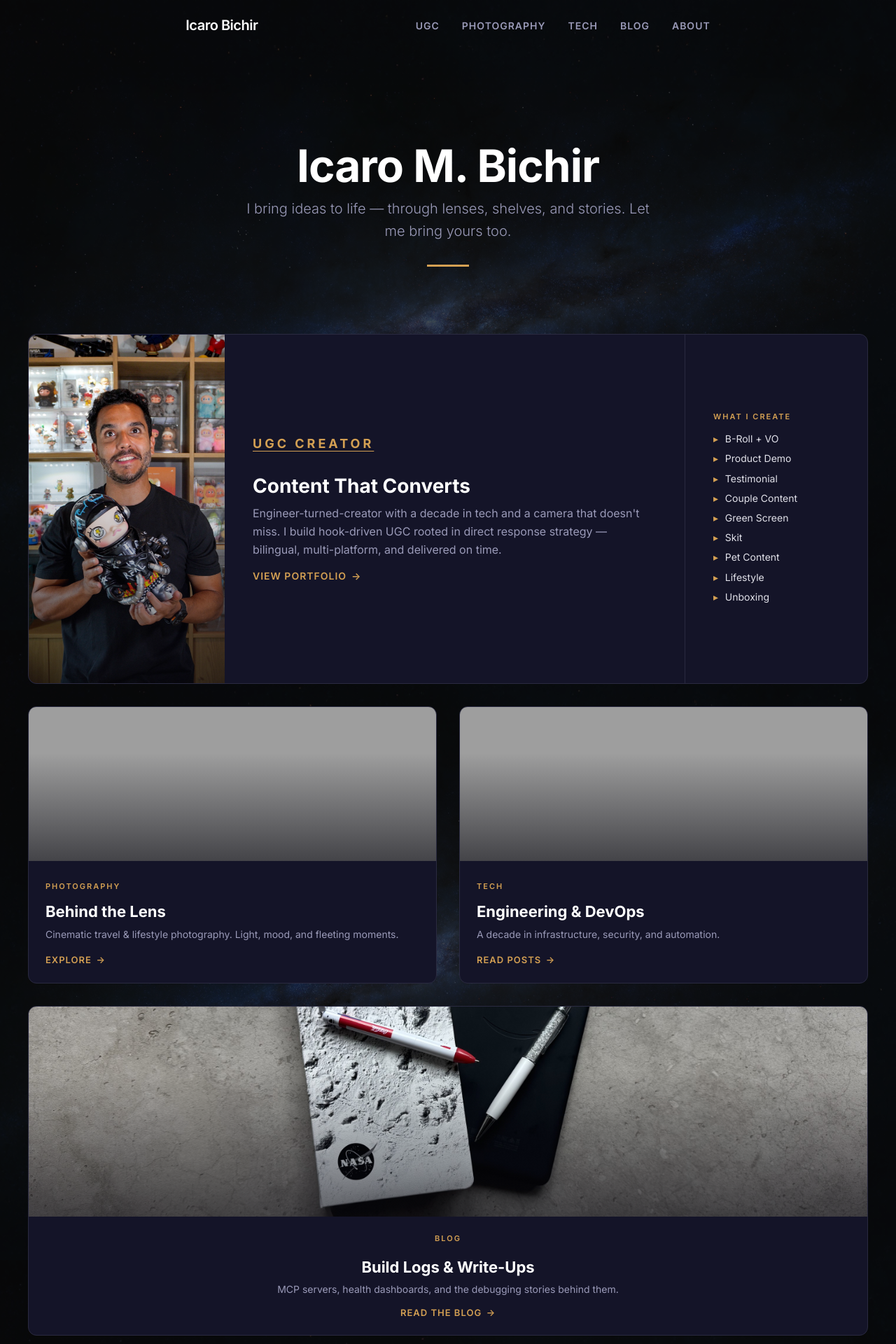
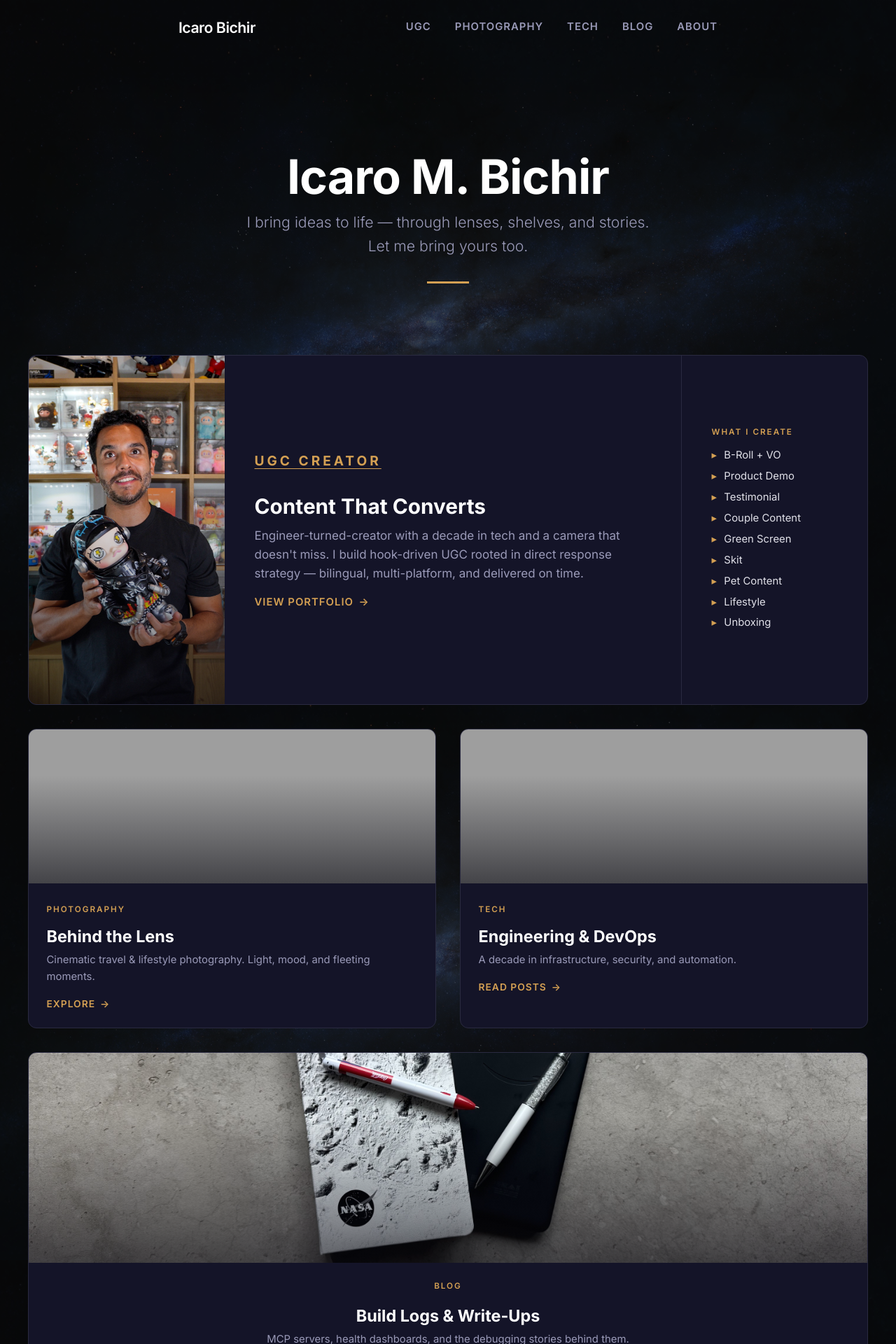
Before and after one commit to IcaroBichir/infocrazy, a Jekyll site: the page built from index.md, in a window 1280 px wide. Shown: the top 1920 px of the page at 70% size. Built offline with Jekyll 4.4.1, drawn with Linux system fonts in a browser that asks for light colours; nearby versions of some CDN libraries.

Commit message:
Bump site-wide type scale +1px (root font-size 16 -> 17)
Add html { font-size: 106.25% }. The theme sizes everything in rem off the
root, so this scales the whole site proportionally — body, headings, nav,
hero. Comment documents 112.5% as the +2px option.

Co-Authored-By: Claude Sonnet 5 <noreply@anthropic.com>
Claude-Session: https://claude.ai/code/session_01C9bpYPY31CJXwvpR5hwLuT

```diff
--- a/_sass/page.scss
+++ b/_sass/page.scss
@@ -1,6 +1,13 @@
 /* ==========================================================================
    Page layout
    ========================================================================== */
+
+/* Site-wide type scale. Everything else is sized in rem off this root, so
+   nudging this value scales the whole site proportionally.
+   100% = 16px (browser default) · 106.25% = 17px (+1) · 112.5% = 18px (+2) */
+html {
+  font-size: 106.25%;
+}
 
 body {
   background-color: $bodycolor;
```
